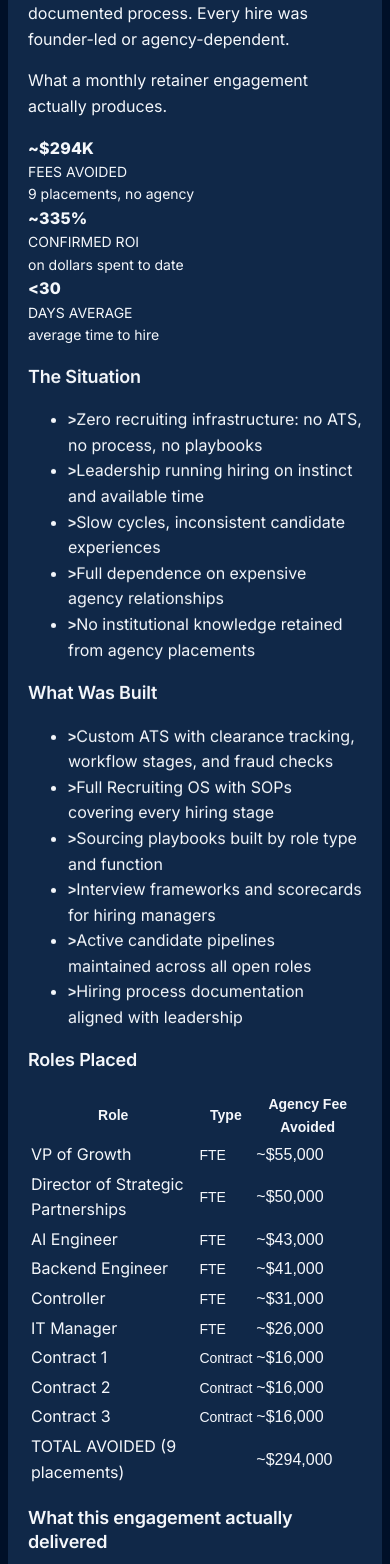
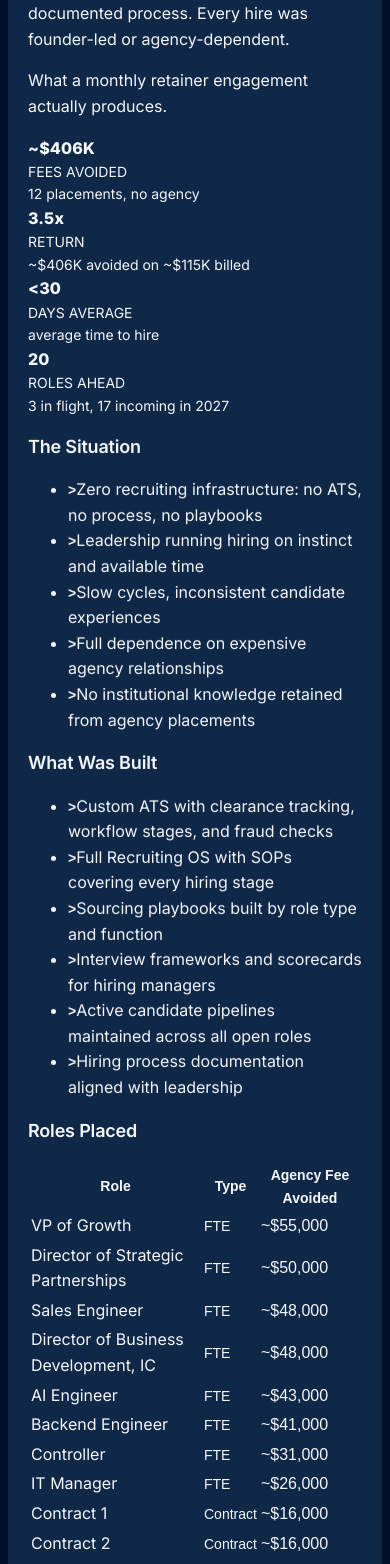
Before and after one commit to rebelrichie/rebel-talent-site, a React (Vite) app in the folder client/: page /results in a window 390 px wide. Shown: the part 1322-2886 px from the top of the page. Built offline with nearby package versions, Linux system fonts and the light colour scheme.

Commit message:
EarthDaily case study: add Sales Engineer, Director of BD IC, Contract 4; 12 placements, ~$406K avoided, 3.5x on ~$115K billed; 3 in flight, 17 incoming in 2027

```diff
--- a/client/src/pages/About.tsx
+++ b/client/src/pages/About.tsx
@@ -176,7 +176,7 @@ export default function About() {
         <div className="band-wrap py-16 sm:py-20">
           <h2 className="section-display mb-4">From the work</h2>
           <ul className="measure space-y-4 text-[18px] leading-[1.6]">
-            <li>EarthDaily Federal: 9 placements, about $294K in agency fees avoided, about 335% confirmed ROI, and an average time to hire under 30 days.</li>
+            <li>EarthDaily Federal: 12 placements, about $406K in agency fees avoided on about $115K billed, a 3.5x return, and an average time to hire under 30 days.</li>
             <li>Kalibri Labs: an ML engineer signed in 34 days, about $20K under the agency quote.</li>
             <li>Legal Managed Services: 20 go-to-market hires in 24 months, with 90% retention. This work was done before Rebel Talent, at a prior firm.</li>
           </ul>
--- a/client/src/pages/CaseStudies.tsx
+++ b/client/src/pages/CaseStudies.tsx
@@ -20,8 +20,8 @@ const caseStudySchema = {
       "position": 1,
       "item": {
         "@type": "Article",
-        "headline": "EarthDaily Federal: about $294K in agency fees avoided, 9 placements",
-        "description": "Nine placements. About $294K in agency fees avoided, and about 335% confirmed ROI on dollars spent to date. Average time to hire under 30 days.",
+        "headline": "EarthDaily Federal: about $406K in agency fees avoided, 12 placements",
+        "description": "Twelve placements. About $406K in agency fees avoided on about $115K billed, a 3.5x return on dollars spent to date. 3 more roles in flight and 17 incoming in 2027.",
         "url": "https://rebeltalentsystems.com/case-studies",
         "author": { "@type": "Person", "name": "Richie Lampani" },
         "publisher": { "@type": "Organization", "name": "Rebel Talent" }
@@ -59,10 +59,10 @@ export default function CaseStudies() {
     <PageLayout>
       <PageSEO
         title="Startup & Defense Recruiting Case Studies | Rebel Talent"
-        description="Named clients and named roles. EarthDaily: 9 placements, about $294K in fees avoided, about 335% confirmed ROI, average time to hire under 30 days. Kalibri Labs: offer in 34 days. Legal Managed Services: 20 GTM hires, 90% retention, before Rebel Talent."
+        description="Named clients and named roles. EarthDaily: 12 placements, about $406K in fees avoided on about $115K billed, a 3.5x return. Kalibri Labs: offer in 34 days. Legal Managed Services: 20 GTM hires, 90% retention, before Rebel Talent."
         path="/case-studies"
         ogTitle="Startup & Defense Recruiting Case Studies | Rebel Talent"
-        ogDescription="EarthDaily: 9 placements, about $294K avoided, about 335% confirmed ROI, average time to hire under 30 days. Kalibri Labs: 360+ applications, offer in 34 days. Legal Managed Services: 20 GTM hires, 90% retention, before Rebel Talent."
+        ogDescription="EarthDaily: 12 placements, about $406K avoided, a 3.5x return, 3 more roles in flight. Kalibri Labs: 360+ applications, offer in 34 days. Legal Managed Services: 20 GTM hires, 90% retention, before Rebel Talent."
         ogImage="og-case-studies.png"
         schemas={[caseStudySchema]}
         breadcrumbs={[
@@ -102,11 +102,12 @@ export default function CaseStudies() {
               What a monthly retainer engagement actually produces.
             </p>
 
-            <div className="grid grid-cols-3 gap-2 sm:gap-4 mb-8">
+            <div className="grid grid-cols-2 sm:grid-cols-4 gap-2 sm:gap-4 mb-8">
               {[
-                { value: "~$294K", label: "FEES AVOIDED", sub: "9 placements, no agency" },
-                { value: "~335%", label: "CONFIRMED ROI", sub: "on dollars spent to date" },
+                { value: "~$406K", label: "FEES AVOIDED", sub: "12 placements, no agency" },
+                { value: "3.5x", label: "RETURN", sub: "~$406K avoided on ~$115K billed" },
                 { value: "<30", label: "DAYS AVERAGE", sub: "average time to hire" },
+                { value: "20", label: "ROLES AHEAD", sub: "3 in flight, 17 incoming in 2027" },
               ].map((stat) => (
                 <div key={stat.label} className="border border-zinc-800 bg-zinc-900/30 p-2 sm:p-5 text-center">
                   <AnimatedCounter value={stat.value} className="font-display text-base sm:text-2xl md:text-3xl font-bold text-rebel-red mb-1" />
@@ -172,6 +173,8 @@ export default function CaseStudies() {
                     {[
                       { role: "VP of Growth", type: "FTE", fee: "~$55,000" },
                       { role: "Director of Strategic Partnerships", type: "FTE", fee: "~$50,000" },
+                      { role: "Sales Engineer", type: "FTE", fee: "~$48,000" },
+                      { role: "Director of Business Development, IC", type: "FTE", fee: "~$48,000" },
                       { role: "AI Engineer", type: "FTE", fee: "~$43,000" },
                       { role: "Backend Engineer", type: "FTE", fee: "~$41,000" },
                       { role: "Controller", type: "FTE", fee: "~$31,000" },
@@ -179,6 +182,7 @@ export default function CaseStudies() {
                       { role: "Contract 1", type: "Contract", fee: "~$16,000" },
                       { role: "Contract 2", type: "Contract", fee: "~$16,000" },
                       { role: "Contract 3", type: "Contract", fee: "~$16,000" },
+                      { role: "Contract 4", type: "Contract", fee: "~$16,000" },
                     ].map((r) => (
                       <tr key={r.role} className="border-b border-zinc-800/50">
                         <td className="py-2 pr-4 text-zinc-300">{r.role}</td>
@@ -189,8 +193,8 @@ export default function CaseStudies() {
                       </tr>
                     ))}
                     <tr className="border-t border-zinc-700">
-                      <td colSpan={2} className="py-2 pr-4 text-zinc-300 font-bold">TOTAL AVOIDED (9 placements)</td>
-                      <td className="py-2 text-right font-mono text-rebel-red font-bold">~$294,000</td>
+                      <td colSpan={2} className="py-2 pr-4 text-zinc-300 font-bold">TOTAL AVOIDED (12 placements)</td>
+                      <td className="py-2 text-right font-mono text-rebel-red font-bold">~$406,000</td>
                     </tr>
                   </tbody>
                 </table>
@@ -204,9 +208,9 @@ export default function CaseStudies() {
               <ul className="space-y-2.5 text-sm">
                 {[
                   { label: "Cost structure", value: "Flat monthly retainer, no success fees, no surprise invoices when each hire closed." },
-                  { label: "Institutional knowledge", value: "Process documentation, sourcing playbooks, and pipeline history stayed inside EDF when the engagement scaled down." },
+                  { label: "Institutional knowledge", value: "Process documentation, sourcing playbooks, and pipeline history stay inside EDF, not with an agency." },
                   { label: "Process ownership", value: "Custom ATS, scorecards, and SOPs handed off to the internal team, owned, exportable, and auditable." },
-                  { label: "Candidate experience", value: "Standardized across the nine placements: same screening rigor, same interview frameworks, same communication cadence." },
+                  { label: "Candidate experience", value: "Standardized across all twelve placements: same screening rigor, same interview frameworks, same communication cadence." },
                   { label: "Infrastructure built", value: "Custom ATS with clearance tracking, sourcing playbooks by role type, interview scorecards, and reporting dashboards." },
                   { label: "What EDF owns at the end", value: "A working recruiting function, not just a stack of hires." },
                 ].map((row) => (
@@ -227,23 +231,28 @@ export default function CaseStudies() {
               <div className="grid grid-cols-2 gap-px bg-zinc-700/40 mb-5">
                 <div className="bg-[#0d0d14] px-4 py-3">
                   <div className="text-zinc-400 text-[10px] font-mono tracking-widest uppercase mb-2">Confirmed Fees Avoided</div>
-                  <div className="text-white font-display text-xl font-bold mb-0.5">~$294K</div>
-                  <div className="text-zinc-400 text-xs">9 placements closed, no agency</div>
+                  <div className="text-white font-display text-xl font-bold mb-0.5">~$406K</div>
+                  <div className="text-zinc-400 text-xs">12 placements closed, no agency</div>
                 </div>
                 <div className="bg-[#0d0d14] px-4 py-3">
-                  <div className="text-zinc-400 text-[10px] font-mono tracking-widest uppercase mb-2">Confirmed ROI</div>
-                  <div className="text-white font-display text-xl font-bold mb-0.5">~335%</div>
-                  <div className="text-zinc-400 text-xs">on dollars spent to date</div>
+                  <div className="text-zinc-400 text-[10px] font-mono tracking-widest uppercase mb-2">Confirmed return</div>
+                  <div className="text-white font-display text-xl font-bold mb-0.5">3.5x</div>
+                  <div className="text-zinc-400 text-xs">~$406K avoided on ~$115K billed to date</div>
                 </div>
                 <div className="bg-[#0d0d14] px-4 py-3">
                   <div className="text-zinc-400 text-[10px] font-mono tracking-widest uppercase mb-2">Average time to hire</div>
                   <div className="text-white font-display text-xl font-bold mb-0.5">Under 30 days</div>
-                  <div className="text-zinc-400 text-xs">an average, across the nine placements</div>
+                  <div className="text-zinc-400 text-xs">an average, across the first nine placements</div>
+                </div>
+                <div className="bg-[#0d0d14] px-4 py-3">
+                  <div className="text-zinc-400 text-[10px] font-mono tracking-widest uppercase mb-2">Still hiring</div>
+                  <div className="text-white font-display text-xl font-bold mb-0.5">3 + 17</div>
+                  <div className="text-zinc-400 text-xs">3 roles in flight, 17 incoming in 2027</div>
                 </div>
               </div>
 
               <p className="text-zinc-400 text-sm leading-relaxed mb-3">
-                About $294K in fees avoided across 9 placements, and about 335% confirmed ROI on dollars spent to date. Average time to hire was under 30 days. The ATS, sourcing playbooks, scorecards, and documented process stayed with EDF when the engagement scaled down.
+                About $406K in fees avoided across 12 placements, on about $115K billed. That is a 3.5x return on dollars spent to date. 3 more roles are in flight and 17 are incoming in 2027. Average time to hire was under 30 days. The ATS, sourcing playbooks, scorecards, and documented process belong to EDF.
               </p>
               <p className="text-zinc-300 text-sm leading-relaxed">
                 <span className="text-rebel-red font-mono font-bold">Every future hire EDF makes runs on infrastructure I built. That compounds.</span>
--- a/client/src/pages/Home.tsx
+++ b/client/src/pages/Home.tsx
@@ -220,11 +220,11 @@ export default function Home() {
             <article className="edf">
               <p className="proof-client">EarthDaily Federal</p>
               <h3>
-                <span className="metric metric-tab">9</span>
+                <span className="metric metric-tab">12</span>
                 <span className="metric-label">placements.</span>
               </h3>
               <p className="time">Under 30 days <span>average time to hire.</span></p>
-              <p>About $294K in agency fees avoided, and about 335% confirmed ROI on dollars spent to date.</p>
+              <p>About $406K in agency fees avoided on about $115K billed, a 3.5x return. 3 more roles in flight and 17 incoming in 2027.</p>
             </article>
             <article>
               <p className="proof-client">Kalibri Labs</p>
--- a/client/src/pages/Platform.tsx
+++ b/client/src/pages/Platform.tsx
@@ -190,7 +190,7 @@ export default function Platform() {
                 { icon: <Users className="w-4 h-4" />, title: "Talent Spotlight", desc: "Anonymous, categorized talent directory. AI/ML, Executive, Cleared, and ALLSTAR tiers, filtered and surfaced for hiring companies." },
                 { icon: <Send className="w-4 h-4" />, title: "Intro Requests", desc: "Companies request intros to anonymous candidates. 4-step lead capture with full fee acknowledgment." },
                 { icon: <Zap className="w-4 h-4" />, title: "Job Syndication", desc: "Open roles from Command auto-publish to the public job board. One system of record, one source of truth." },
-                { icon: <TrendingUp className="w-4 h-4" />, title: "Proof in Public", desc: "Case studies and results, all live. EarthDaily Federal: 9 placements, about $294K in agency fees avoided, about 335% confirmed ROI. Average time to hire under 30 days." },
+                { icon: <TrendingUp className="w-4 h-4" />, title: "Proof in Public", desc: "Case studies and results, all live. EarthDaily Federal: 12 placements, about $406K in agency fees avoided on about $115K billed, a 3.5x return. Average time to hire under 30 days." },
               ].map((f, i) => (
                 <ScrollReveal key={f.title} variant="fade-up" delay={i * 100}>
                 <GlowCard className="border border-zinc-800 bg-zinc-900/30 p-4">
--- a/client/src/pages/Services.tsx
+++ b/client/src/pages/Services.tsx
@@ -189,7 +189,7 @@ export default function Services() {
               </Link>
             </div>
             <ul className="space-y-6 text-[18px] leading-[1.55] font-light">
-              <li>EarthDaily Federal made 9 placements. About $294K in agency fees were avoided, about 335% confirmed ROI, with an average time to hire under 30 days.</li>
+              <li>EarthDaily Federal made 12 placements. About $406K in agency fees were avoided on about $115K billed, a 3.5x return, with an average time to hire under 30 days.</li>
               <li>Kalibri Labs signed a machine learning hire in 34 days, about $20K under the agency quote.</li>
               <li>Legal Managed Services made 20 go-to-market hires in 24 months, with 90% retention.</li>
             </ul>
--- a/scripts/redesign-shots.mjs
+++ b/scripts/redesign-shots.mjs
@@ -28,10 +28,10 @@ const homeText = await page.evaluate(() => document.body.innerText);
 check(homeText.includes("Recruiting that scales"), "hero headline");
 check(homeText.includes("For defense and commercial buyers."), "subline");
 check(homeText.includes("Defense · Space · Series A to C"), "kicker");
-check(homeText.includes("About $294K"), "edf fees");
-check(homeText.includes("335%"), "edf roi");
+check(homeText.includes("About $406K"), "edf fees");
+check(homeText.includes("3.5x return"), "edf return");
 check(homeText.includes("average time to hire"), "average time");
-check(!/Altman Solon|Pro Vision|Sifted|\$394K/.test(homeText), "no confidential or old edf totals");
+check(!/Altman Solon|Pro Vision|Sifted|\$294K|\$394K|335%/.test(homeText), "no confidential or old edf totals");
 check(homeText.includes("CAGE 202V6") && homeText.includes("JQ4MZ69FNAK4"), "footer ids");
 const lights = await page.$eval("canvas.twinkle", (c) => Number(c.dataset.lights || 0));
 check(lights > 8, `city lights sampled (${lights})`);
```
Also changed, not shown: client/src/data/blog-posts.json, 1 other file (tests, documents, lock files or other folders).
